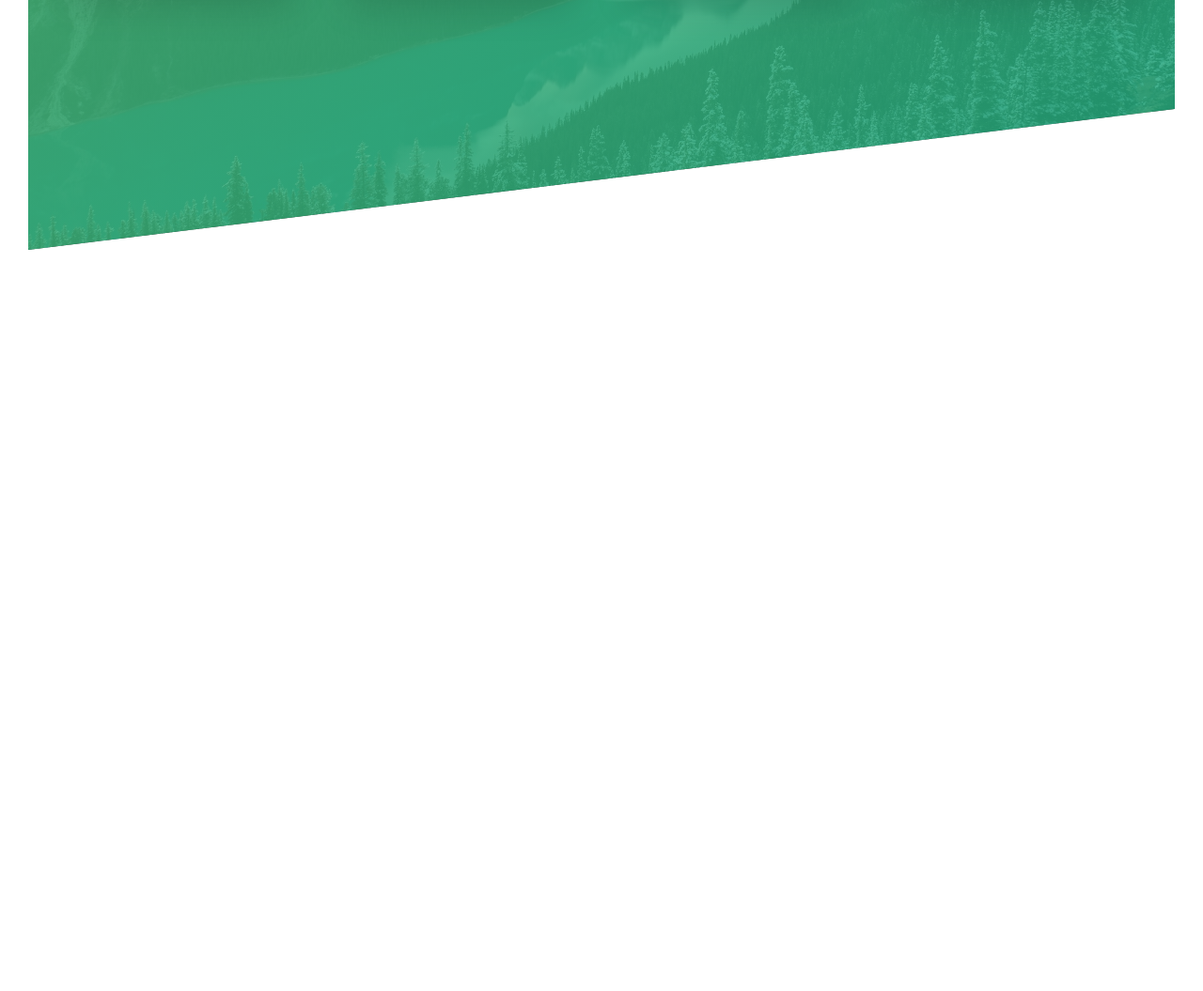
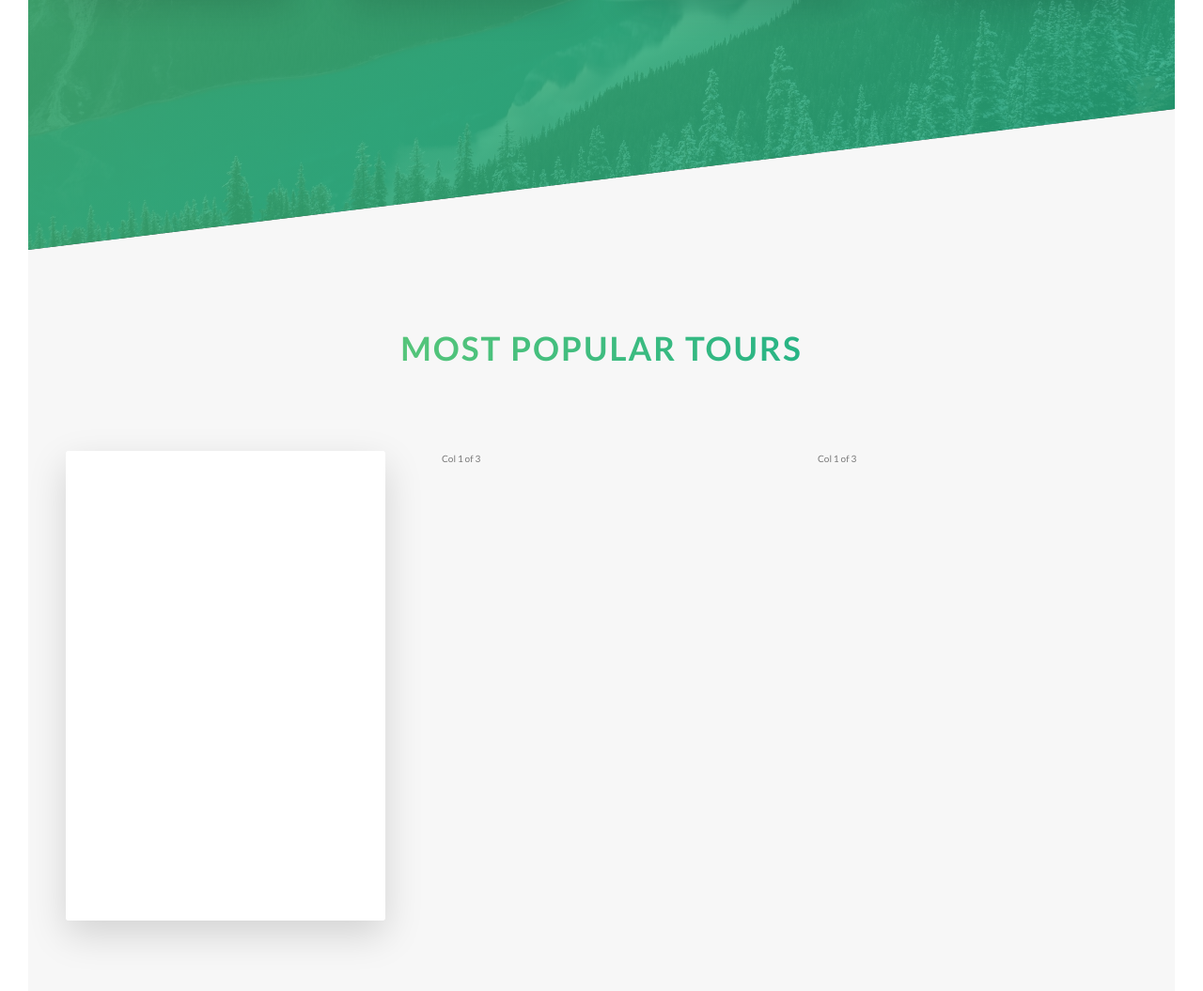
Before and after one commit to amrehan/Natours-Site, a website: page index.html in a window 1280 px wide. Shown: the part 1969-3024 px from the top of the page at 94% size. Before the commit the page ends 2235 px from the top, so only its background shows below. Drawn offline with Linux system fonts and the light colour scheme.

Commit message:
add card section with basic functionality

```diff
--- a/index.html
+++ b/index.html
@@ -107,6 +107,42 @@
 
             </div>
           </section>
+
+          <section class="section-tours">
+            <div class="u-center-text u-margin-bottom-big">
+              <h2 class="heading-secondary">
+                Most popular tours
+              </h2>
+            </div>
+
+            <div class="row">
+              <div class="col-1-of-3">
+                <div class="card">
+                  <div class="card__side card__side--front">
+                    <div class="card__picture card__picture--1">
+                      &nbsp;
+                    </div>
+                    <div class="card__heading">
+                      Heading
+                    </div>
+                    <div class="card__details">
+                      Details
+                    </div>
+                  </div>
+                  <div class="card__side card__side--back card__side--back-1">
+                    BACK
+                  </div>
+                </div>
+              </div>
+              <div class="col-1-of-3">
+                Col 1 of 3
+              </div>
+              <div class="col-1-of-3">
+                Col 1 of 3
+              </div>
+            </div>
+
+          </section>
         </main>
 
     <!--
--- a/sass/abstracts/_variables.scss
+++ b/sass/abstracts/_variables.scss
@@ -2,6 +2,12 @@
 $color-primary: #7ed56f;
 $color-primary-light: #55c57a;
 $color-primary-dark: #28b485;
+
+$color-secondary-light: #ffb900;
+$color-secondary-dark: #ff7730;
+
+$color-tertiary-light: #2998ff;
+$color-tertiary-dark: #5643fa;
 
 $color-grey-light-1: #f7f7f7;
 
--- /dev/null
+++ b/sass/components/_card.scss
@@ -0,0 +1,47 @@
+.card {
+    perspective: 150rem;
+    -moz-perspective: 150rem;
+    position: relative;
+    height: 50rem;
+
+    &__side {
+        background-color: orangered;
+        color: white;
+        font-size: 2rem;
+
+
+        height: 50rem;
+        transition: all .8s ease;
+        position: absolute;
+        top: 0;
+        left: 0;
+        width: 100%;
+        backface-visibility: hidden;
+        border-radius: 3px;
+        box-shadow: 0 1.5rem 4rem rgba($color-black, .15);
+
+        &--front {
+            background-color: $color-white;
+        }
+
+        &--back {
+            transform: rotateY(180deg);
+
+            &-1 {
+                background-image: linear-gradient(to right bottom, $color-secondary-light, $color-secondary-dark);
+            }
+        }
+    }
+
+    &:hover &__side--front {
+        transform: rotateY(-180deg);
+    }
+
+    &:hover &__side--back {
+        transform: rotateY(0);
+    }
+
+    &__picture {
+
+    }
+}
--- a/sass/main.scss
+++ b/sass/main.scss
@@ -8,6 +8,7 @@
 @import "base/utilities";
 
 @import "components/button";
+@import "components/card";
 @import "components/composition";
 @import "components/feature-box";
 
--- a/sass/pages/_home.scss
+++ b/sass/pages/_home.scss
@@ -21,3 +21,9 @@
         transform: skewY(7deg);
     }
 }
+
+.section-tours {
+    background-color: $color-grey-light-1;
+    padding: 25rem 0 50rem 0;
+    margin-top: -10rem;
+}
```
Also changed, not shown: css/style.css.
